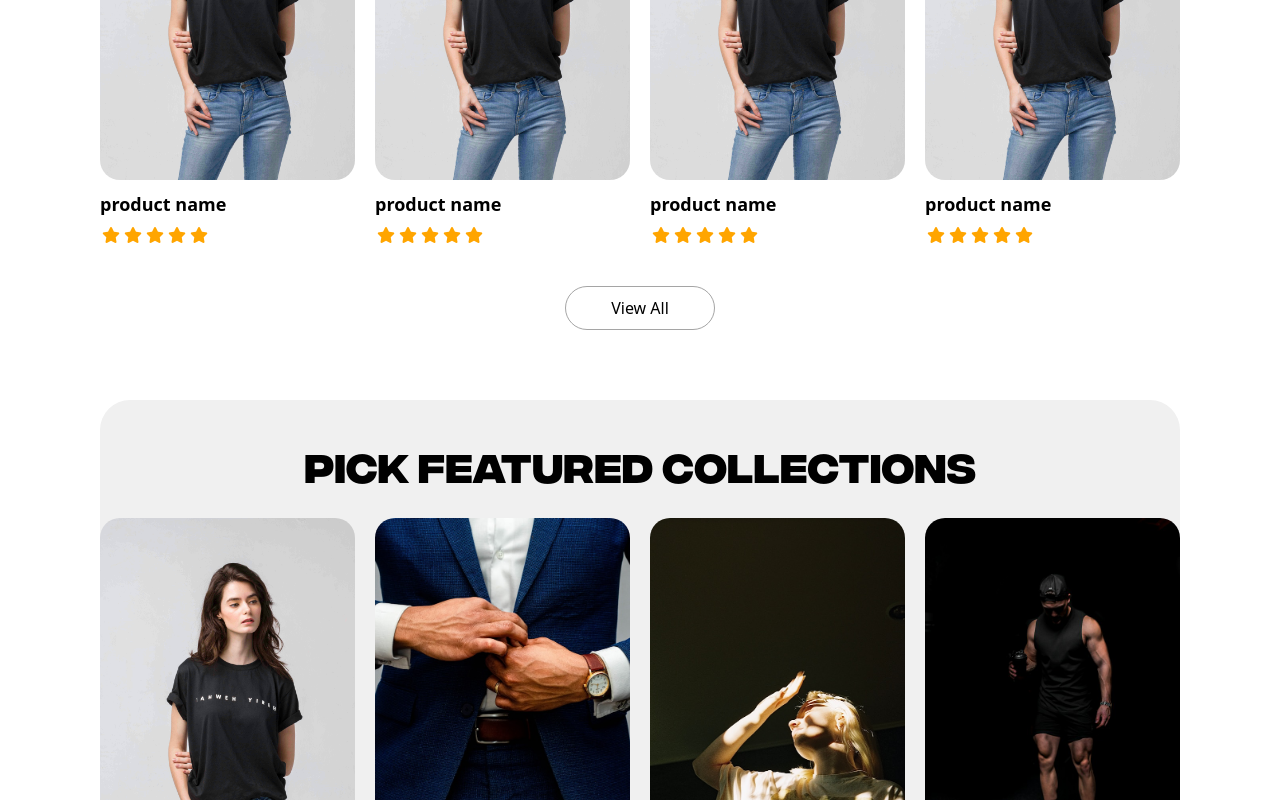
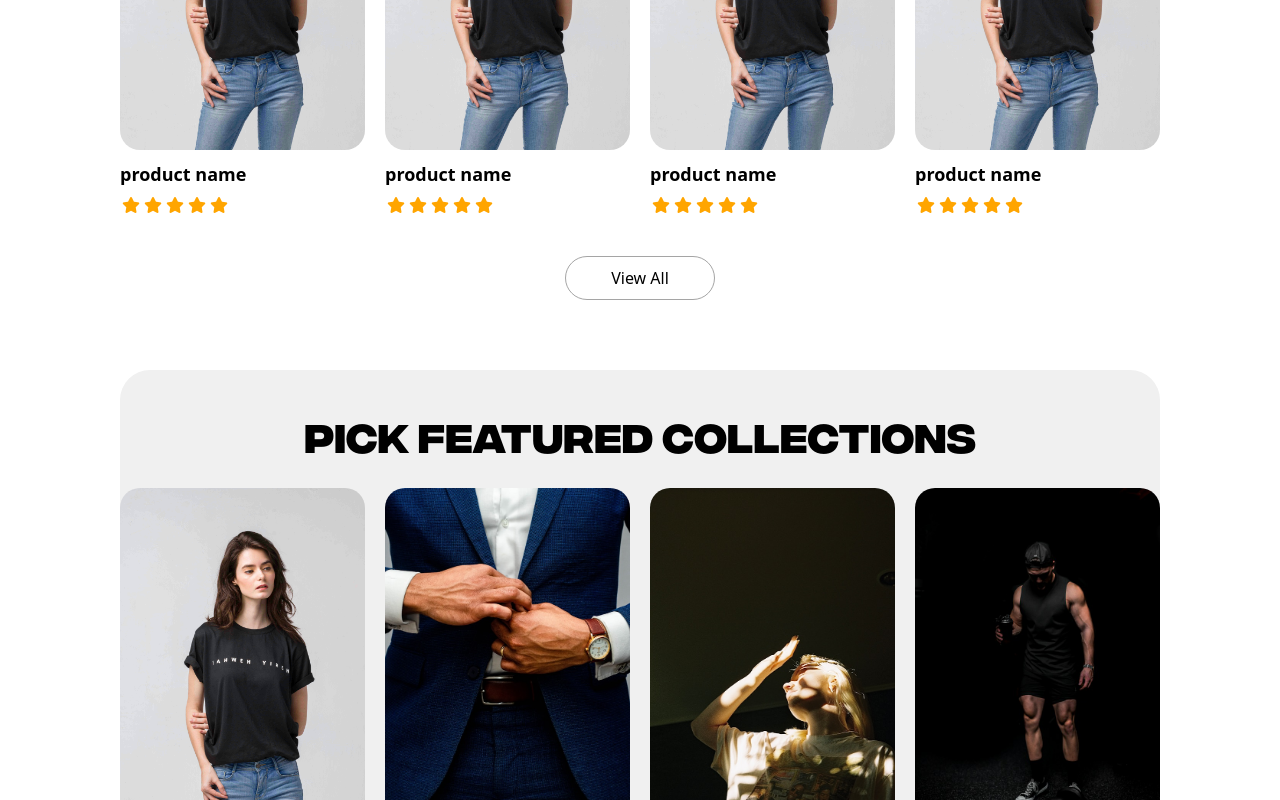
Before and after one commit to kiknalex/E-commerce-Shop, a React (Vite) app: page / in a window 1280 px wide. Shown: the part 2000-2800 px from the top of the page. Built offline with nearby package versions, Linux system fonts and the light colour scheme.

Commit message:
fix: PickCategorySquare extra 20px background

```diff
--- a/src/components/Home/CategorySquares/PickCategorySquare.jsx
+++ b/src/components/Home/CategorySquares/PickCategorySquare.jsx
@@ -2,7 +2,8 @@ import CategorySquare from "./CategorySquare";
 
 const PickCategorySquare = () => {
   return (
-    <div className="container category-squares-container">
+    <div className="container">
+      <div className="category-squares-container">
         <h2 className="category-heading title">Pick featured collections</h2>
         <div className="flex-category-squares">
           <CategorySquare category={"Casual"} imgSrc={"/casual.jpg"} />
@@ -11,6 +12,7 @@ const PickCategorySquare = () => {
           <CategorySquare category={"Gym"} imgSrc={"/gym.jpg"} />
         </div>
       </div>
+    </div>
   );
 };
 
--- a/src/styles/container.css
+++ b/src/styles/container.css
@@ -2,6 +2,7 @@
     .container {
         margin-inline: auto;
         width: max(calc(100vw - 200px), 1000px);
-        max-width: min(1920px, 100vw);
+        max-width: 1920px;
+        padding-inline: 20px;
     }
 }
--- a/src/styles/footer.css
+++ b/src/styles/footer.css
@@ -50,6 +50,7 @@
     justify-content: space-between;
     padding-inline: 80px;
     padding-block: 30px;
+    width: max(calc(100vw - 240px), 960px);
   }
 
   .subscribe-form {
```
Lines whose indentation alone changed are shown as unchanged.
